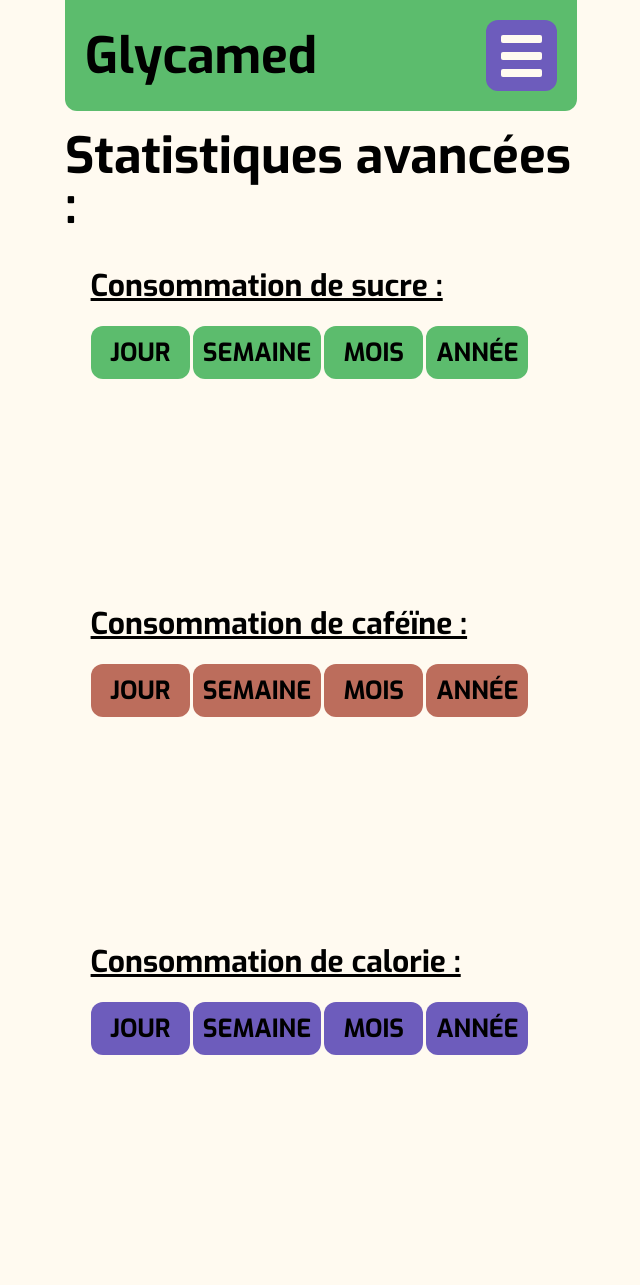
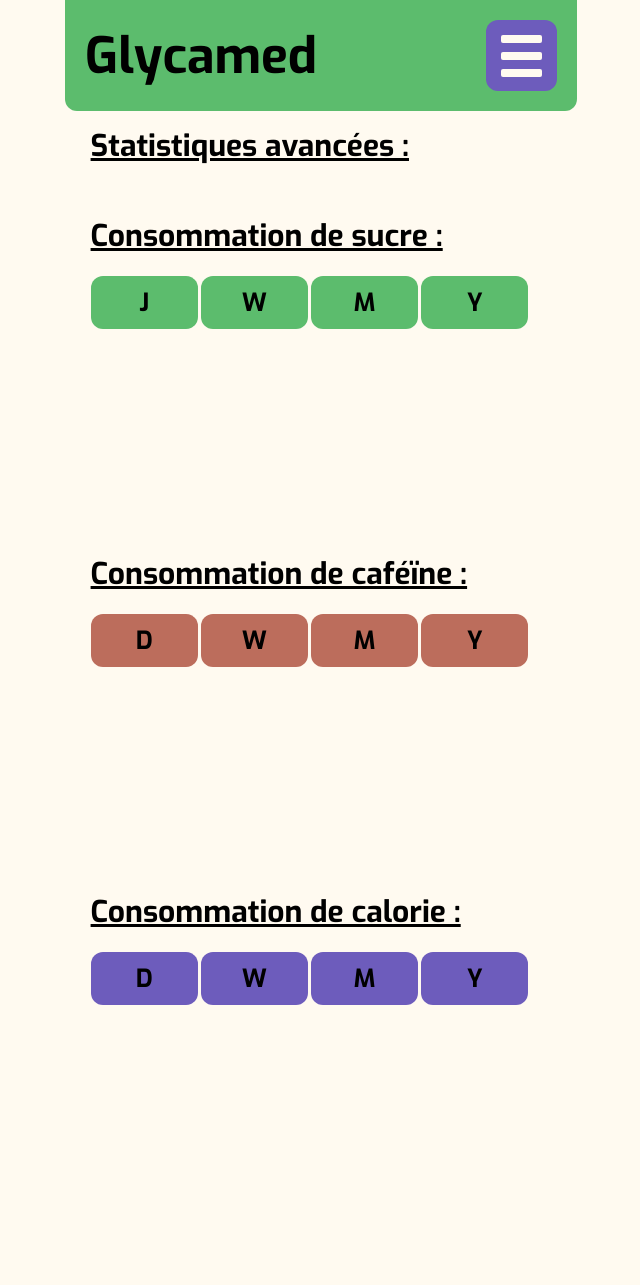
Before and after one commit to samantha-eva/GlycAmed, a plain HTML site: page frontend/statistiques.html in a window 1280 px wide. Shown: the whole page, without its empty margins (319-959 px from the left). After the commit the page ends 1235 px from the top, so only its background shows below. Drawn offline with nearby package versions, Linux system fonts and the light colour scheme; no server answers; sample sign-in values are in the browser's storage.

Commit message:
fix(html): modified the title to match the rest of the website charts

```diff
--- a/frontend/statistiques.html
+++ b/frontend/statistiques.html
@@ -35,16 +35,16 @@
         </nav>
     </header>
 
-    <h1 class="titre"> Statistiques avancées : </h1>
 
     <section class="sucre section-graphe">
+        <h2 class="titre"> Statistiques avancées : </h2>
         <h2>Consommation de sucre :</h2>
 
         <div class="buttons">
-            <button id="dailySugar" onclick="displaySugar('sugarChartDaily')">Jour</button>
-            <button id="weeklySugar" onclick="displaySugar('sugarChartWeekly')">Semaine</button>
-            <button id="monthlySugar" onclick="displaySugar('sugarChartMonthly')">Mois</button>
-            <button id="annualSugar" onclick="displaySugar('sugarChartAnnual')">Année</button>
+            <button id="dailySugar" onclick="displaySugar('sugarChartDaily')">J</button>
+            <button id="weeklySugar" onclick="displaySugar('sugarChartWeekly')">W</button>
+            <button id="monthlySugar" onclick="displaySugar('sugarChartMonthly')">M</button>
+            <button id="annualSugar" onclick="displaySugar('sugarChartAnnual')">Y</button>
         </div>
 
         <div>
@@ -65,10 +65,10 @@
         <h2>Consommation de caféïne :</h2>
 
         <div class="buttons buttons-cafe">
-            <button id="dailyCafe" onclick="displayCafe('cafeChartDaily')">Jour</button>
-            <button id="weeklyCafe" onclick="displayCafe('cafeChartWeekly')">Semaine</button>
-            <button id="monthlyCafe" onclick="displayCafe('cafeChartMonthly')">Mois</button>
-            <button id="annualCafe" onclick="displayCafe('cafeChartAnnual')">Année</button>
+            <button id="dailyCafe" onclick="displayCafe('cafeChartDaily')">D</button>
+            <button id="weeklyCafe" onclick="displayCafe('cafeChartWeekly')">W</button>
+            <button id="monthlyCafe" onclick="displayCafe('cafeChartMonthly')">M</button>
+            <button id="annualCafe" onclick="displayCafe('cafeChartAnnual')">Y</button>
         </div>
 
         <div>
@@ -89,10 +89,10 @@
         <h2>Consommation de calorie :</h2>
 
         <div class="buttons buttons-calorie">
-            <button id="dailyCalorie" onclick="displayCalorie('calorieChartDaily')">Jour</button>
-            <button id="weeklyCalorie" onclick="displayCalorie('calorieChartWeekly')">Semaine</button>
-            <button id="monthlyCalorie" onclick="displayCalorie('calorieChartMonthly')">Mois</button>
-            <button id="annualCalorie" onclick="displayCalorie('calorieChartAnnual')">Année</button>
+            <button id="dailyCalorie" onclick="displayCalorie('calorieChartDaily')">D</button>
+            <button id="weeklyCalorie" onclick="displayCalorie('calorieChartWeekly')">W</button>
+            <button id="monthlyCalorie" onclick="displayCalorie('calorieChartMonthly')">M</button>
+            <button id="annualCalorie" onclick="displayCalorie('calorieChartAnnual')">Y</button>
         </div>
 
         <div>
```
